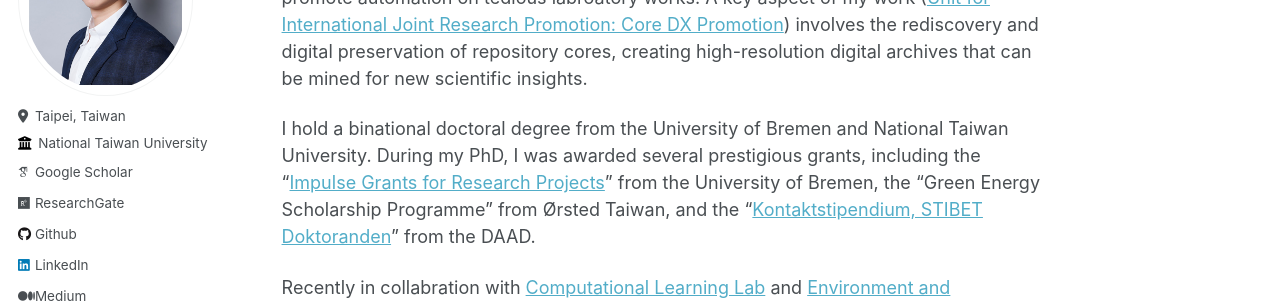
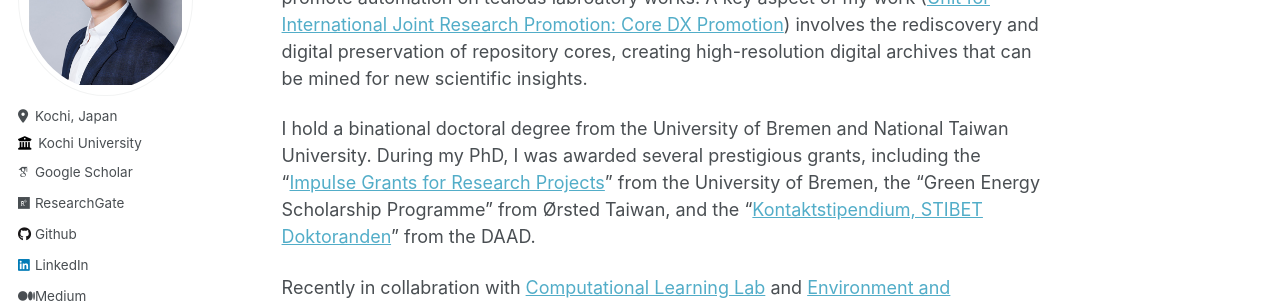
Before and after one commit to dispink/dispink.github.io, a Jekyll site: the page built from _pages/about.md, in a window 1280 px wide. Shown: the part 203-506 px from the top of the page. Built offline with Jekyll 4.4.1, drawn with Linux system fonts in a browser that asks for light colours; some web fonts are replaced.

Commit message:
Update location

```diff
--- a/_config.yml
+++ b/_config.yml
@@ -25,8 +25,8 @@ author:
   name             :
   pronouns         : # example: "she/her"
   bio              :
-  location         : "Taipei, Taiwan"
-  employer         : "National Taiwan University"
+  location         : "Kochi, Japan"
+  employer         : "Kochi University"
   uri              : # URL
   email            :
 
```
